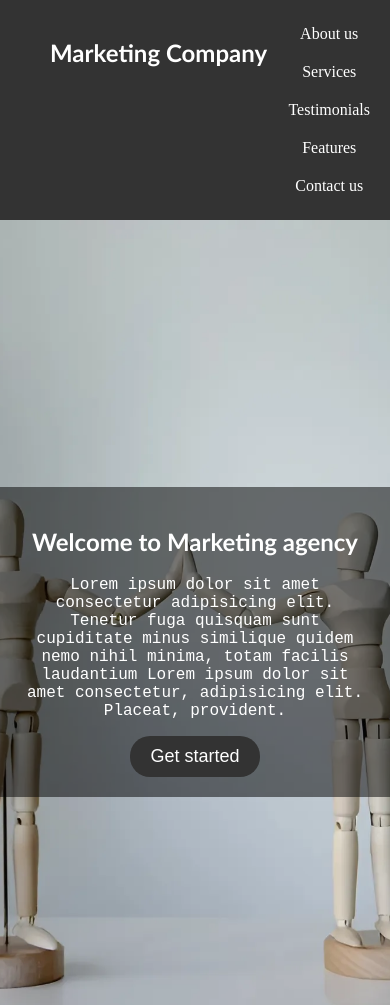
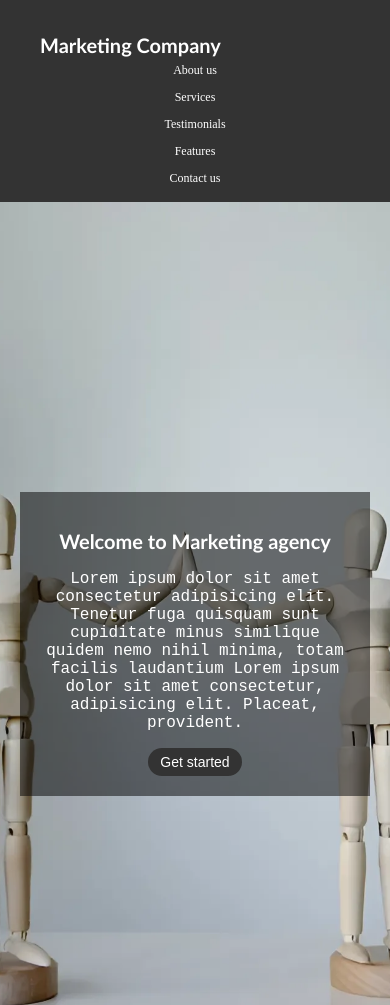
Before and after one commit to PraneethTechy/Marketing-Agency-Website, a plain HTML site: page index.html in a window 390 px wide. Shown: the top 1005 px of the page. Drawn offline with Linux system fonts and the light colour scheme.

Commit message:
Update style.css

```diff
--- a/style.css
+++ b/style.css
@@ -1,4 +1,4 @@
- body{
+   body{
     margin: 0;
     padding: 0;
     height: 100%;
@@ -240,3 +240,67 @@ button:hover{
        padding: 10px 0;
    }
 }
+
+@media (max-width: 768px) {
+   .nav-links {
+       flex-direction: column;
+       align-items: center;
+   }
+   .nav-links a {
+       padding: 8px 0;
+   }
+   .main-content {
+       text-align: center;
+       padding: 20px;
+   }
+   .service-card {
+       width: 100%; /* Full width on small screens */
+   }
+   .services-container {
+       flex-direction: column;
+       gap: 15px;
+   }
+   .testimonial-line {
+       flex-direction: column;
+   }
+   .testimonial-card {
+       width: 100%; /* Full width for testimonials */
+   }
+   .contact-container {
+       padding: 10px;
+   }
+   .get-started-button {
+       font-size: 16px;
+       padding: 8px 16px;
+   }
+}
+
+@media (max-width: 576px) {
+   .navbar {
+       flex-direction: column;
+       padding: 10px;
+   }
+   .logo h1 {
+       font-size: 20px;
+   }
+   .nav-links a {
+       font-size: 12px;
+       padding: 6px 0;
+   }
+   .content-overlay h2 {
+       font-size: 20px;
+   }
+   .title123 {
+       font-size: 2rem;
+   }
+   .get-started-button {
+       font-size: 14px;
+       padding: 6px 12px;
+   }
+   .service-card, .testimonial-card {
+       padding: 10px;
+   }
+   .contact-container {
+       padding: 5px;
+   }
+}
```
